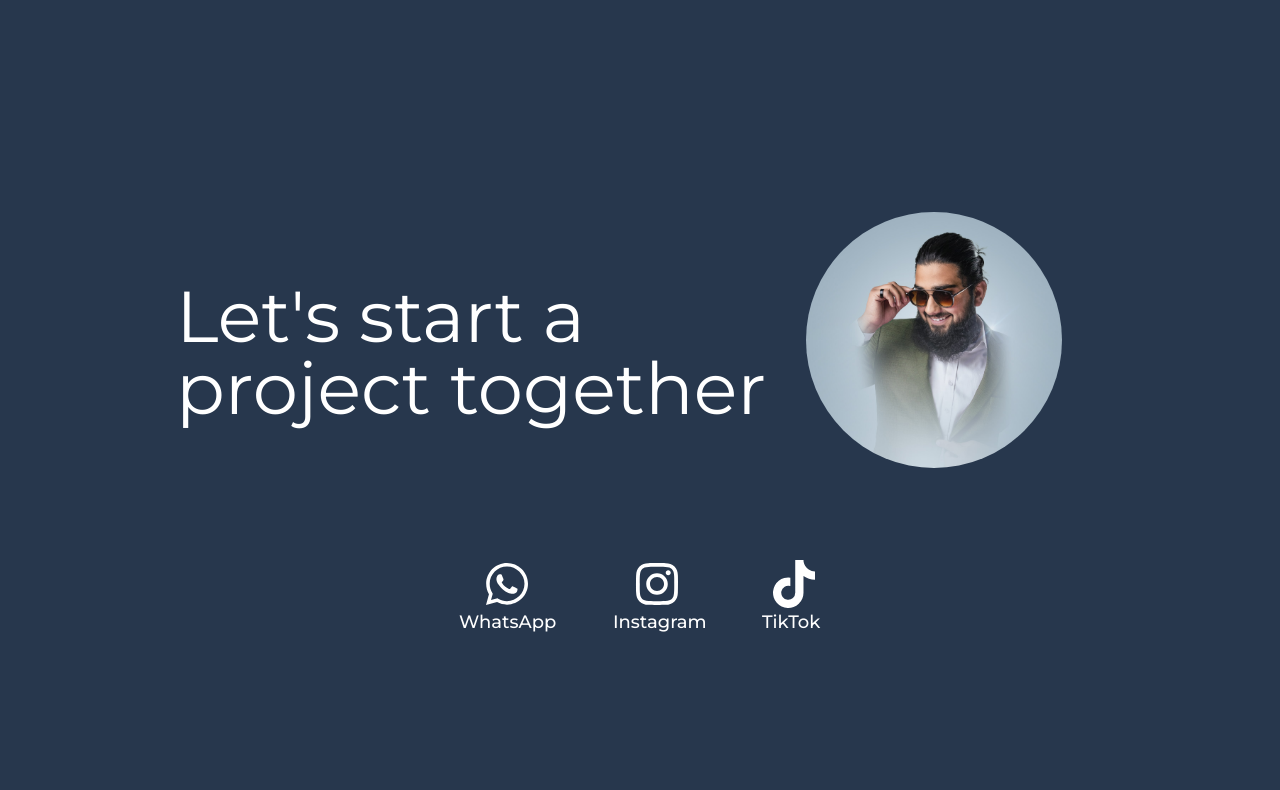
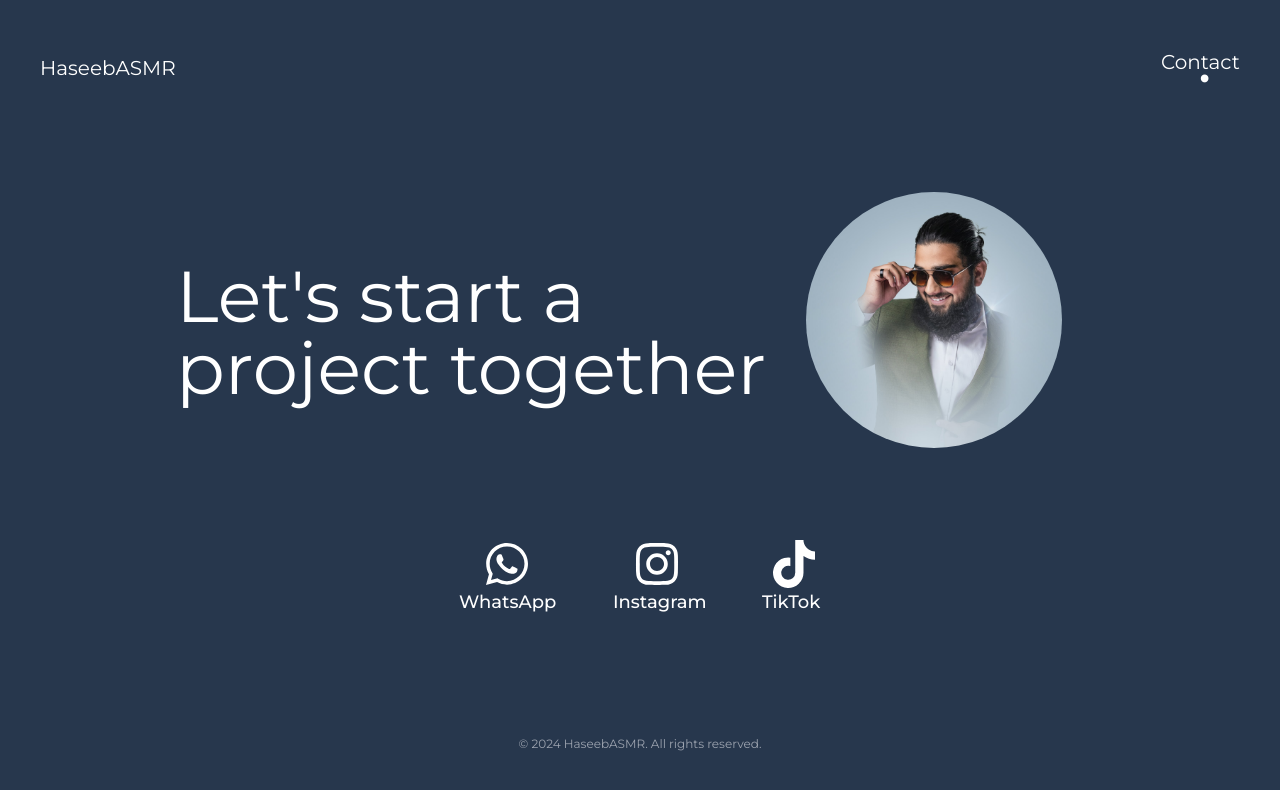
Before and after one commit to haseebasmr/haseebasmr, a React (Vite) app: page /#/contact in a window 1280 px wide. Shown: the top 790 px of the page. Built offline with nearby package versions, Linux system fonts and the light colour scheme.

Commit message:
add content to contactme

```diff
--- a/src/components/Contact.jsx
+++ b/src/components/Contact.jsx
@@ -20,7 +20,21 @@ export default function Contact() {
   };
   return (
     <div className="w-screen h-screen bg-pallet1">
-      <div className="md:pt-44 md:pl-44  md:flex-row  flex flex-col-reverse pt-44  p-5">
+      <div className="flex flex-row items-center justify-between md:px-10 w-screen pt-3 px-5 md:pt-11 ">
+        <Magnetic>
+          <button className=" font-montserrat  text-xl text-white">
+            HaseebASMR
+          </button>
+        </Magnetic>
+
+        <div className=" font-montserrat  text-xl text-white">
+          <Magnetic>
+            <button className="md:mt-1 mt-3">Contact</button>
+            <div className="ml-9 cursor-pointer -mt-14 text-7xl ">.</div>
+          </Magnetic>
+        </div>
+      </div>
+      <div className="md:pt-16 md:pl-44  md:flex-row  flex flex-col-reverse pt-16  p-5">
         <div className="flex-3   ">
           <h1 className="text-7xl md:block hidden pt-14 mt-12 pb-6 text-white">
             Let's start a <br /> project together
@@ -82,6 +96,9 @@ export default function Contact() {
           </a>
         </Magnetic>
       </div>
+      <div className="text-center text-xs md:pt-28 pt-52 pb-4 text-gray-400">
+        &copy; {new Date().getFullYear()} HaseebASMR. All rights reserved.
+      </div>
     </div>
   );
 }
```
